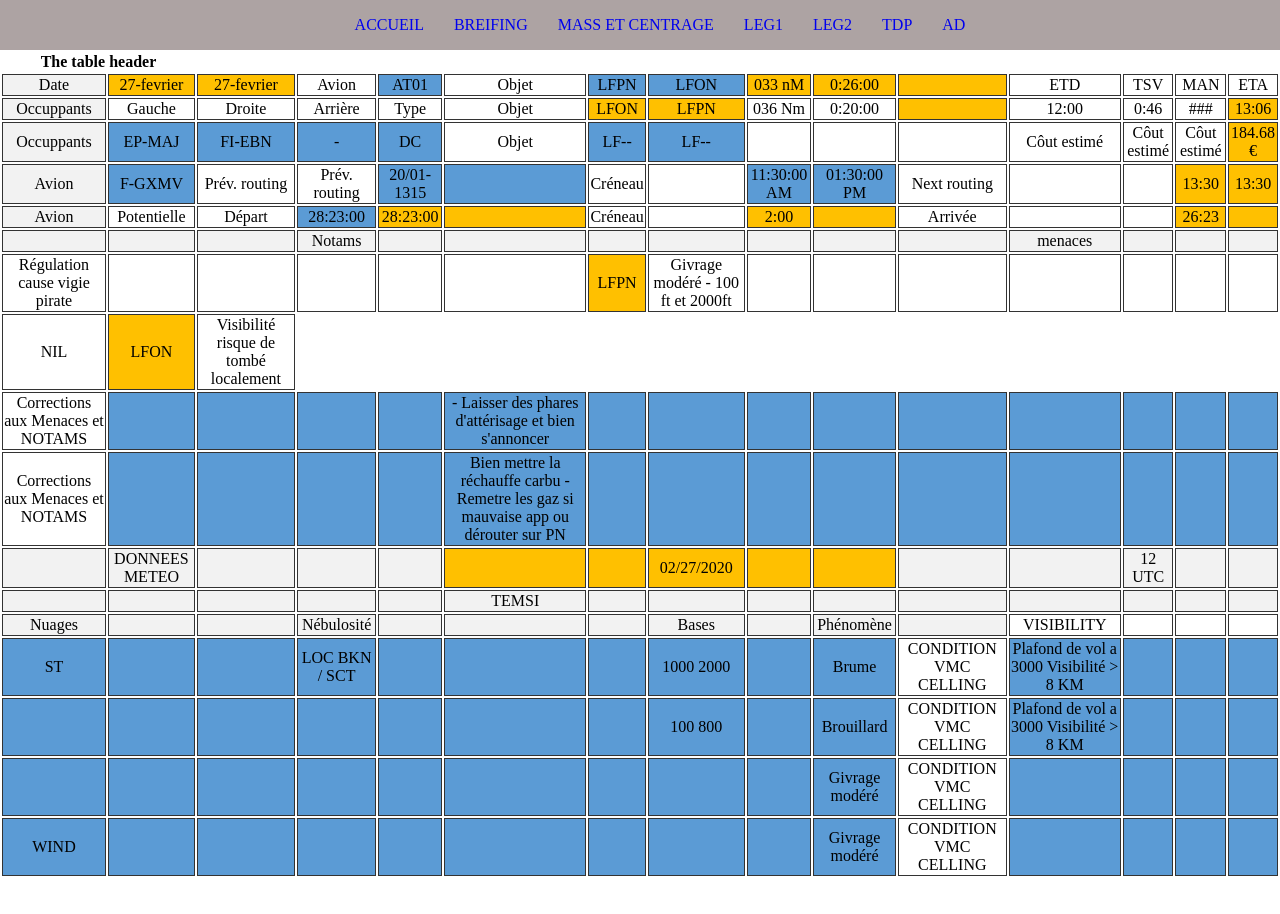
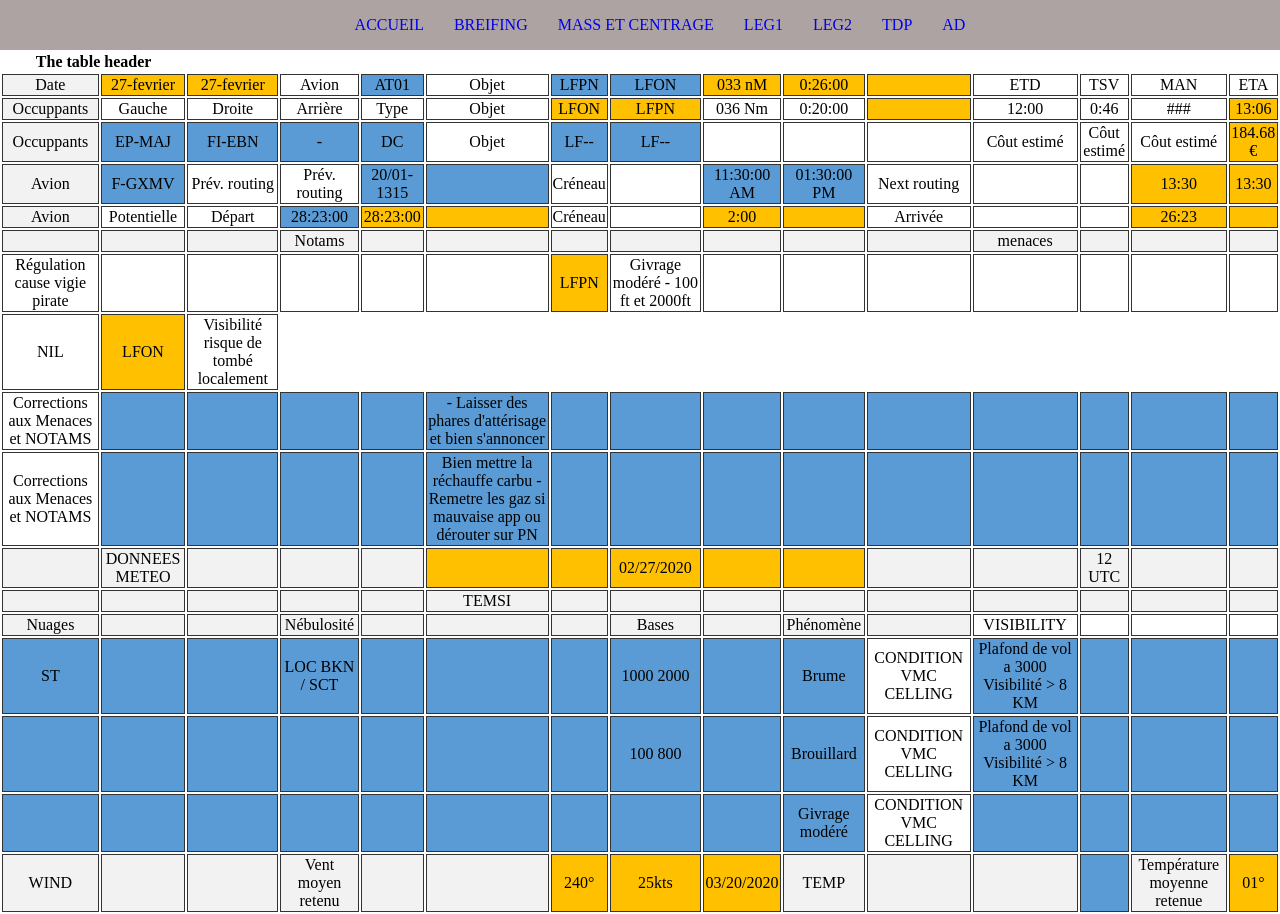
Before and after one commit to Cyranno973/Cyranno973.github.io, an Angular app: page /breifing in a window 1280 px wide. Before the commit the page ends 878 px from the top, so only its background shows below. Built offline with nearby package versions, Linux system fonts and the light colour scheme.

Commit message:
ajout du fichier log de nav

```diff
--- a/src/app/plandevol/breifing/breifing.component.html
+++ b/src/app/plandevol/breifing/breifing.component.html
@@ -243,7 +243,7 @@
 <tr>
   <td class=" manuelle"></td>
   <td class=" manuelle"></td>
-  <td class=" manuelles manuelle"></td>
+  <td class=" manuelle"></td>
   <td class=" manuelle"></td>
   <td class=" manuelle"></td>
   <td class=" manuelle"></td>
@@ -260,7 +260,7 @@
 <tr>
   <td class=" manuelle"></td>
   <td class=" manuelle"></td>
-  <td class=" manuelles manuelle"></td>
+  <td class=" manuelle"></td>
   <td class=" manuelle"></td>
   <td class=" manuelle"></td>
   <td class=" manuelle"></td>
@@ -275,21 +275,21 @@
   <td class=" manuelle"></td>
 </tr>
 <tr>
-  <td class=" manuelle">WIND</td>
-  <td class=" manuelle"></td>
-  <td class=" manuelles manuelle"></td>
-  <td class=" manuelle"></td>
-  <td class=" manuelle"></td>
-  <td class=" manuelle"></td>
-  <td class=" manuelle"></td>
-  <td class=" manuelle"></td>
-  <td class=" manuelle"></td>
-  <td class=" manuelle">Givrage modéré</td>
-  <td class="">CONDITION VMC CELLING</td>
-  <td class=" manuelle"></td>
-  <td class=" manuelle"></td>
-  <td class=" manuelle"></td>
-  <td class=" manuelle"></td>
+  <td class="gris">WIND</td>
+  <td class="gris"></td>
+  <td class="gris"></td>
+  <td class="gris">Vent moyen retenu</td>
+  <td class="gris"></td>
+  <td class="gris"></td>
+  <td class="automatique">240°</td>
+  <td class="automatique">25kts</td>
+  <td class="automatique">03/20/2020</td>
+  <td class="gris">TEMP</td>
+  <td class="gris"></td>
+  <td class="gris"></td>
+  <td class="manuelle"></td>
+  <td class="gris">Température moyenne retenue</td>
+  <td class=" automatique">01°</td>
 </tr>
 
   </tbody>
```
